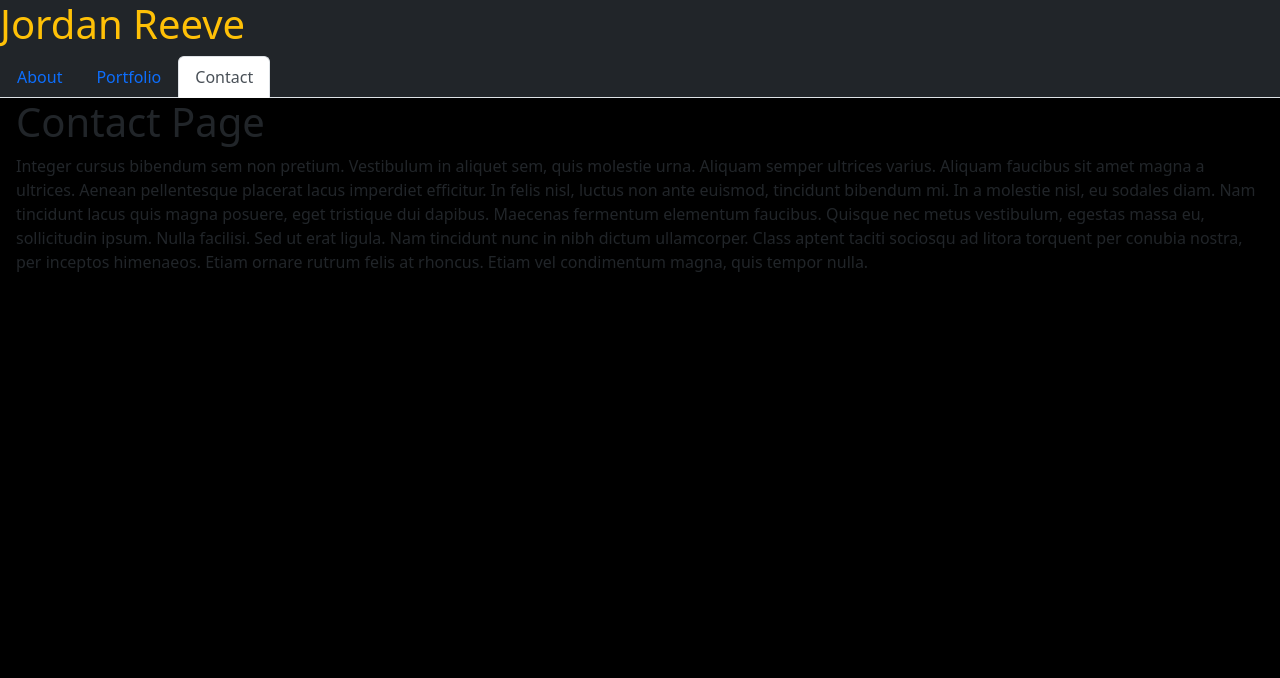
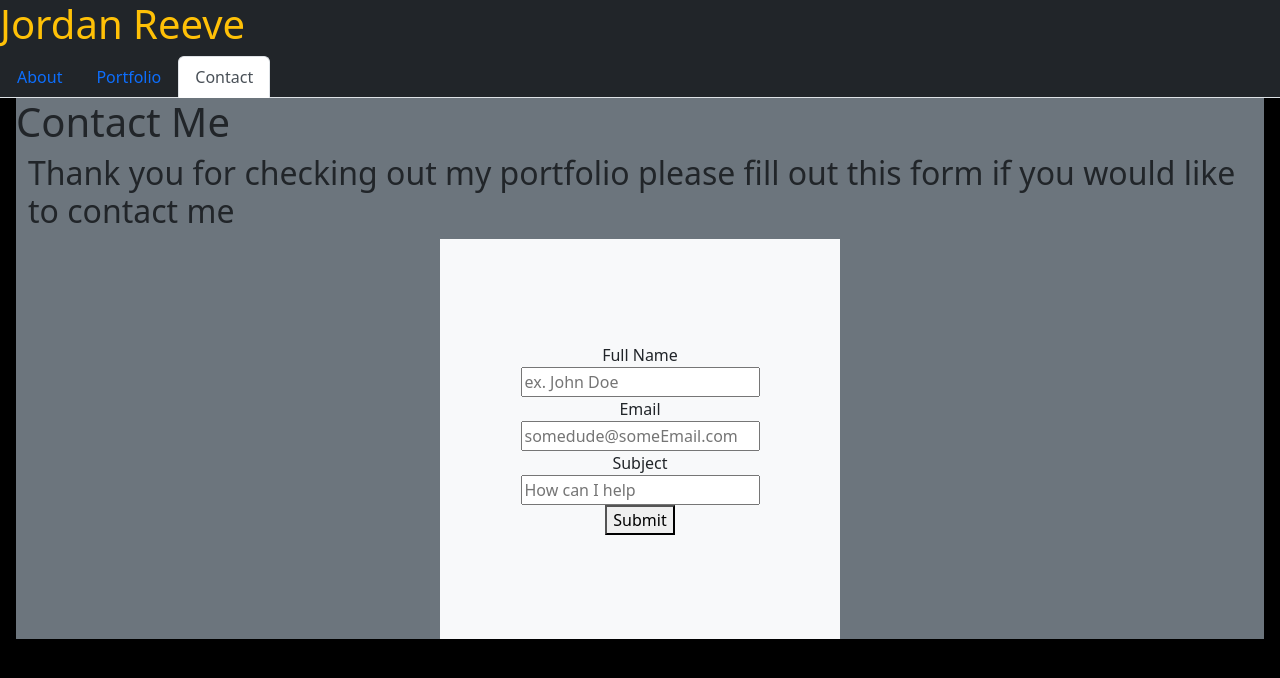
Before and after one commit to jreeve65/React-Portfolio, a React (Vite) app in the folder Jordan-Reeve-Portfolio/: page /Contact in a window 1280 px wide. Shown: the top 678 px of the page. Built offline with nearby package versions, Linux system fonts and the light colour scheme.

Commit message:
added form to contact me

```diff
--- /dev/null
+++ b/Jordan-Reeve-Portfolio/src/assets/css/contact.css
@@ -0,0 +1,14 @@
+#myform{
+    width: 400px;
+    height: 400px;
+    display: flex;
+    justify-content: center;
+    flex-direction: column;
+    align-items: center;
+}
+.container-xxl{
+    display: flex;
+    justify-content: center;
+    flex-direction: column;
+    align-items: center;
+}
--- /dev/null
+++ b/Jordan-Reeve-Portfolio/src/components/Form.jsx
@@ -0,0 +1,89 @@
+import React from "react"
+import {useState}from"react";
+import "../assets/css/contact.css"
+import { validateEmail } from "../utils/helpers";
+function Form() {
+    // Create state variables for the fields in the form
+    // We are also setting their initial values to an empty string
+    const [email, setEmail] = useState('');
+    const [fullName, setFullName] = useState('');
+    const[message,setMessage]= useState('')
+    const [errorMessage, setErrorMessage] = useState('');
+
+    const handleInputChange = (e) => {
+      // Getting the value and name of the input which triggered the change
+      const { target } = e;
+      const inputType = target.name;
+      const inputValue = target.value;
+
+      // Based on the input type, we set the state of either email, username, and password
+      if (inputType === 'email') {
+        setEmail(inputValue);
+      } else if (inputType === 'fullName') {
+        setFullName(inputValue);
+      } else{
+        setMessage(inputValue);
+      }
+
+    };
+
+    const handleFormSubmit = (e) => {
+      // Preventing the default behavior of the form submit (which is to refresh the page)
+      e.preventDefault();
+
+      // First we check to see if the email is not valid or if the userName is empty. If so we set an error message to be displayed on the page.
+      if (!validateEmail(email) || !fullName) {
+        setErrorMessage('Email is invalid or name has not been entered');
+        // We want to exit out of this code block if something is wrong so that the user can correct it
+        return;
+        // Then we check to see if the password is not valid. If so, we set an error message regarding the password.
+      }
+
+
+      alert(`Thank You for your submitting your contact info ${fullName} I will be reaching out to you at ${email} as soon as I can`);
+
+      // If everything goes according to plan, we want to clear out the input after a successful registration.
+      setFullName('');
+      setMessage('');
+      setEmail('');
+    }
+
+    return (
+      <div className="container-xxl">
+        <h2>Thank you for checking out my portfolio please fill out this form if you would like to contact me</h2>
+        <form className="form bg-light"id="myform" onSubmit={handleFormSubmit}>
+
+          <label> Full Name</label>
+          <input
+            value={fullName}
+            name="fullName"
+            onChange={handleInputChange}
+            type="text"
+            placeholder="ex. John Doe"
+          />
+              <label>Email</label>
+          <input
+            value={email}
+            name="email"
+            onChange={handleInputChange}
+            type="email"
+            placeholder="somedude@someEmail.com"
+          />
+          <label>Subject</label>
+          <input
+          value={message}
+          onChange ={handleInputChange}
+          placeholder= "How can I help"
+          type="text" />
+          <button type="submit">Submit</button>
+        </form>
+        {errorMessage && (
+          <div>
+            <p className="error-text">{errorMessage}</p>
+          </div>
+        )}
+      </div>
+    );
+}
+
+  export default Form;
--- a/Jordan-Reeve-Portfolio/src/pages/Contact.jsx
+++ b/Jordan-Reeve-Portfolio/src/pages/Contact.jsx
@@ -1,20 +1,9 @@
+import Form from "../components/Form.jsx";
 export default function Contact() {
   return (
-    <div>
-      <h1>Contact Page</h1>
-      <p>
-        Integer cursus bibendum sem non pretium. Vestibulum in aliquet sem, quis
-        molestie urna. Aliquam semper ultrices varius. Aliquam faucibus sit amet
-        magna a ultrices. Aenean pellentesque placerat lacus imperdiet
-        efficitur. In felis nisl, luctus non ante euismod, tincidunt bibendum
-        mi. In a molestie nisl, eu sodales diam. Nam tincidunt lacus quis magna
-        posuere, eget tristique dui dapibus. Maecenas fermentum elementum
-        faucibus. Quisque nec metus vestibulum, egestas massa eu, sollicitudin
-        ipsum. Nulla facilisi. Sed ut erat ligula. Nam tincidunt nunc in nibh
-        dictum ullamcorper. Class aptent taciti sociosqu ad litora torquent per
-        conubia nostra, per inceptos himenaeos. Etiam ornare rutrum felis at
-        rhoncus. Etiam vel condimentum magna, quis tempor nulla.
-      </p>
+    <div className="bg-secondary">
+      <h1>Contact Me</h1>
+      <Form key = {1}/>
     </div>
   );
 }
--- /dev/null
+++ b/Jordan-Reeve-Portfolio/src/utils/helpers.js
@@ -0,0 +1,4 @@
+export function validateEmail(email) {
+    const re = /^(([^<>()[\]\\.,;:\s@"]+(\.[^<>()[\]\\.,;:\s@"]+)*)|(".+"))@((\[[0-9]{1,3}\.[0-9]{1,3}\.[0-9]{1,3}\.[0-9]{1,3}\])|(([a-zA-Z\-0-9]+\.)+[a-zA-Z]{2,}))$/;
+    return re.test(String(email).toLowerCase());
+  }
```
